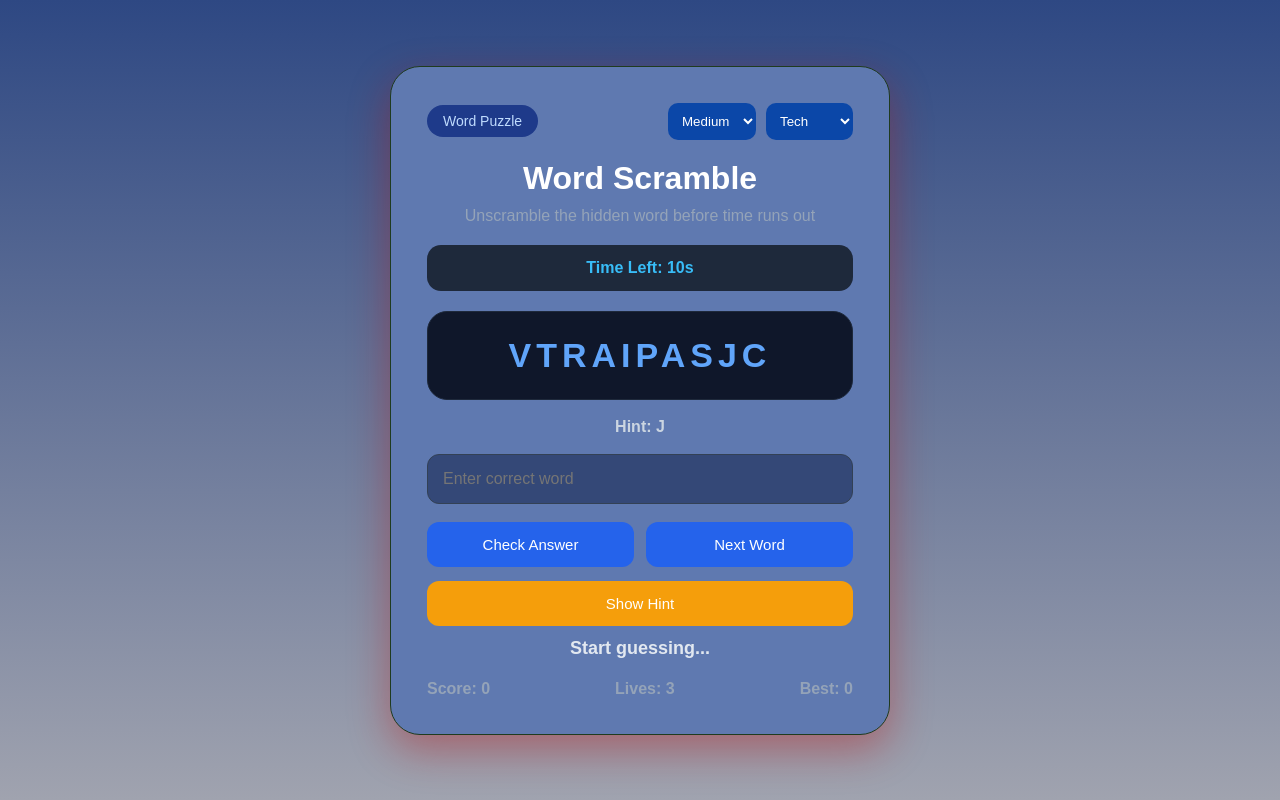
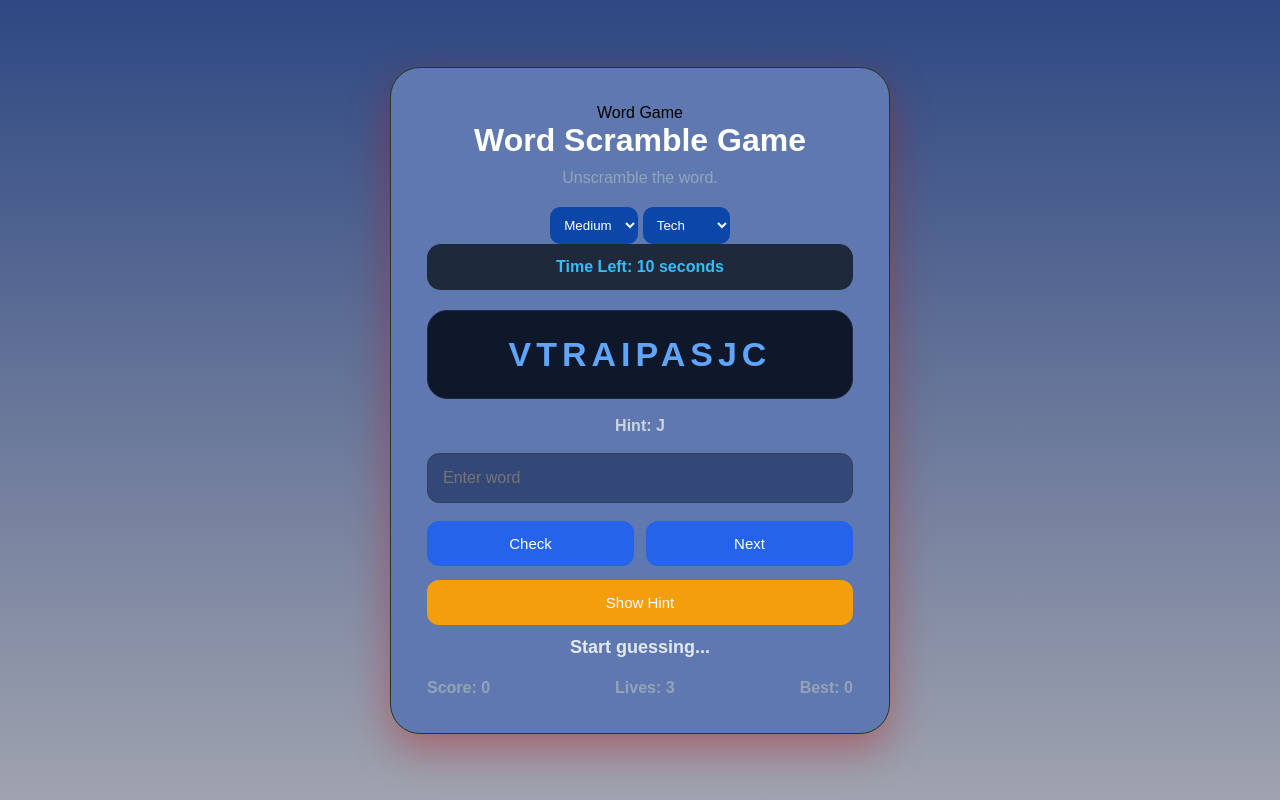
Before and after one commit to architraj99/Word-Scramble-Game, a plain HTML site: page index.html in a window 1280 px wide. Drawn offline with Linux system fonts and the light colour scheme.

Commit message:
Update index.html

```diff
--- a/index.html
+++ b/index.html
@@ -3,31 +3,32 @@
 <head>
     <meta charset="UTF-8">
     <meta name="viewport" content="width=device-width, initial-scale=1.0">
-    <title>Word Scramble Game</title>
+    <title>Word Game</title>
     <link rel="stylesheet" href="style.css">
 </head>
 <body>
 
     <div class="game-card">
 
-        <div class="top-section">
-
-            <div class="top-badge">
-                Word Puzzle
+        <div class="game-name">
+            Word Game
         </div>
 
-            <div class="selectors">
+        <h1>Word Scramble Game</h1>
+
+        <p class="subtitle">
+            Unscramble the word.
+        </p>
+
+        <div class="settings">
 
             <select id="difficulty">
-
                 <option value="20">Easy</option>
                 <option value="15" selected>Medium</option>
                 <option value="10">Hard</option>
-
             </select>
 
             <select id="category">
-
                 <option value="tech">Tech</option>
                 <option value="gaming">Gaming</option>
                 <option value="space">Space</option>
@@ -35,16 +36,10 @@
 
         </div>
 
-        </div>
-
-        <h1>Word Scramble</h1>
-
-        <p class="subtitle">
-            Unscramble the hidden word before time runs out
-        </p>
-
         <div class="timer-box">
-            Time Left: <span id="timer">15</span>s
+            Time Left:
+            <span id="timer">15</span>
+            seconds
         </div>
 
         <div class="word-box">
@@ -56,18 +51,30 @@
         </div>
 
         <input
-            type="text" id="guessInput" placeholder="Enter correct word"
+            type="text"
+            id="guessInput"
+            placeholder="Enter word"
         >
 
         <div class="button-group">
 
-            <button id="checkBtn">Check Answer</button>
-            <button id="nextBtn">Next Word</button>
+            <button id="checkBtn">
+                Check
+            </button>
+
+            <button id="nextBtn">
+                Next
+            </button>
+
         </div>
 
-        <button id="hintBtn">Show Hint</button>
+        <button id="hintBtn">
+            Show Hint
+        </button>
 
-        <button id="restartBtn">Restart Game</button>
+        <button id="restartBtn">
+            Restart
+        </button>
 
         <div class="message">
             Start guessing...
@@ -88,8 +95,10 @@
             </div>
 
         </div>
+
     </div>
 
     <script src="script.js"></script>
+
 </body>
 </html>
```
Lines whose indentation alone changed are shown as unchanged.
